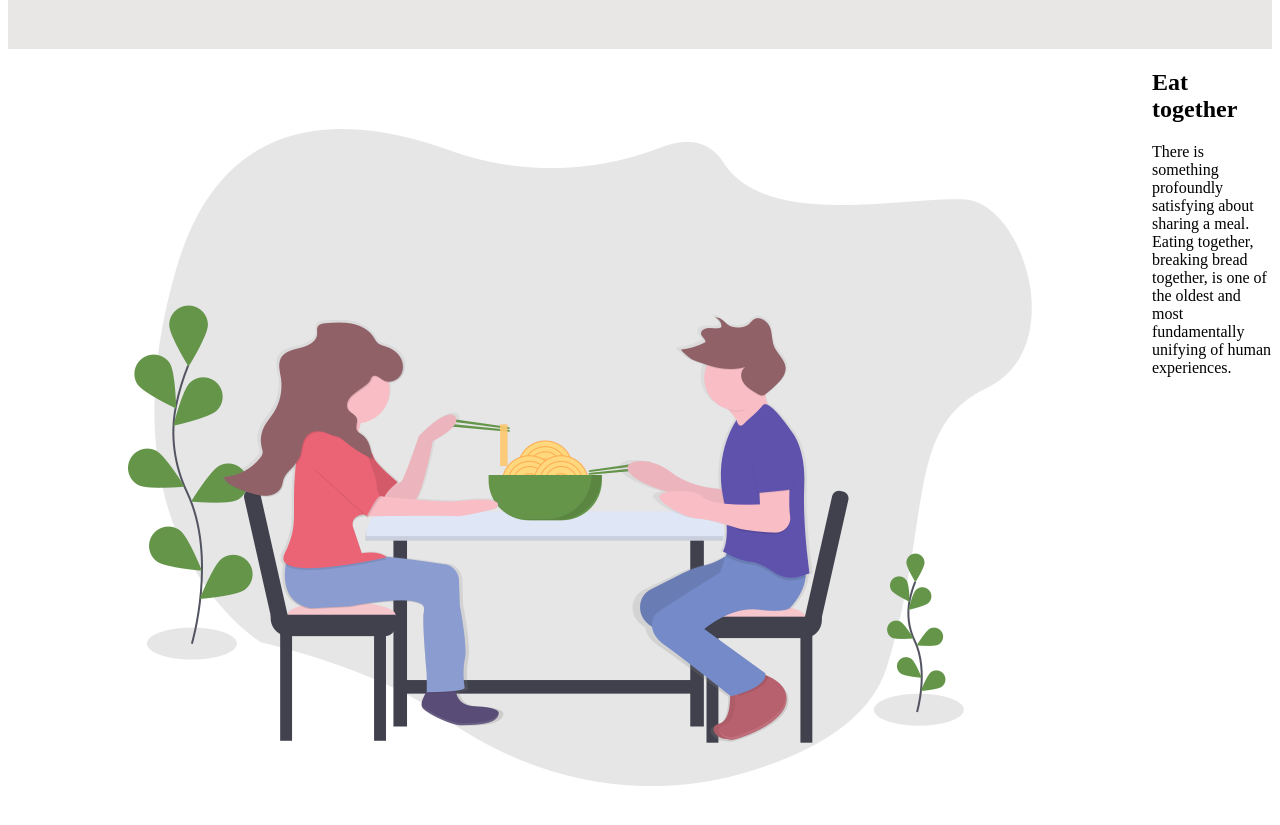
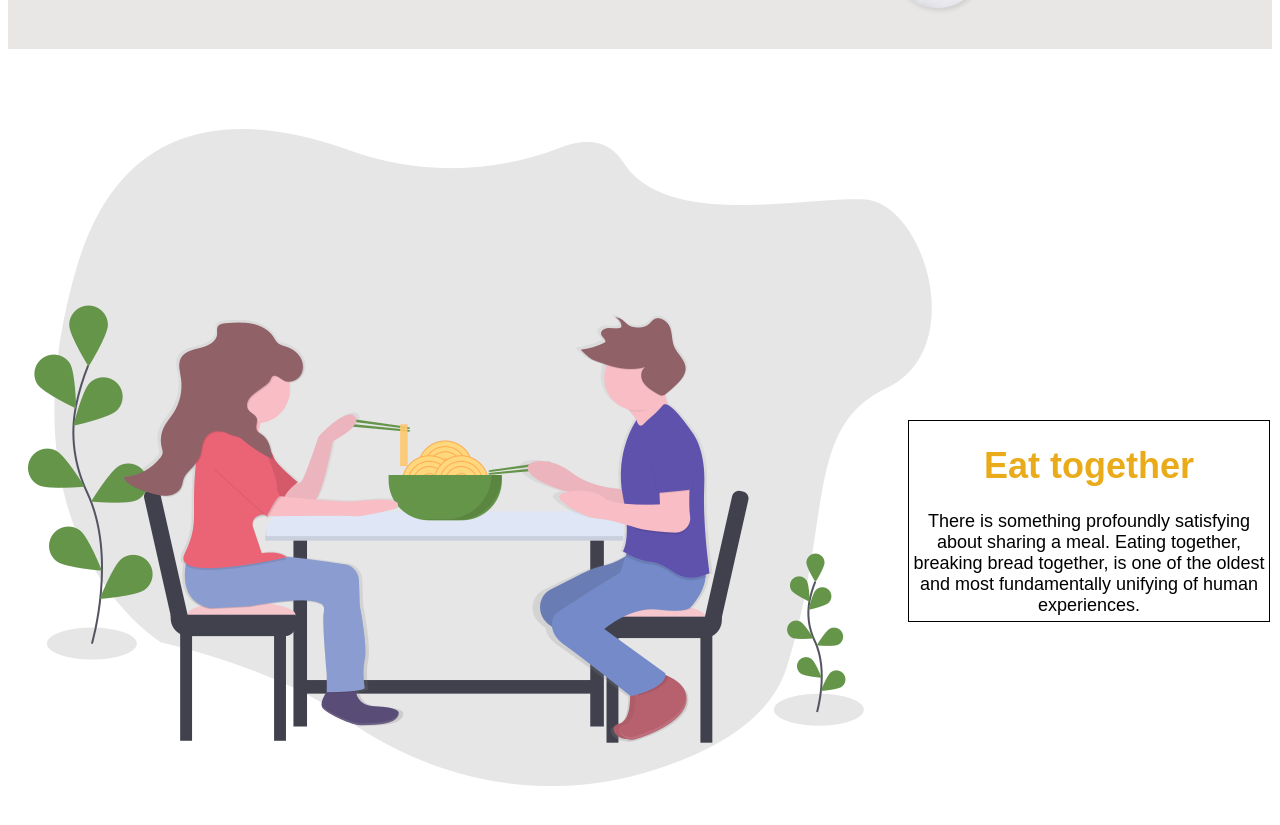
Before and after one commit to Kevson102/StreetFood-website, a plain HTML site: page index.html in a window 1280 px wide. Shown: the part 459-1284 px from the top of the page. Drawn offline with Linux system fonts and the light colour scheme.

Commit message:
FINALIZES THE DESIGN OF THE SECOND SECTION

```diff
--- a/index.css
+++ b/index.css
@@ -1,5 +1,5 @@
 body{
-    font-family: 'poppins' Arial, Helvetica, sans-serif;
+    font-family: 'Poppins' ,sans-serif;
 }
 .section_1{
     background-color: rgb(233, 230, 230);
@@ -31,6 +31,19 @@ header{
     height: 280px;
     border: 1px solid black;
     padding-left: 60px;
+}
+#paragraph2{
+    width: 360px;
+    height: 200px;
+    border: 1px solid black;
+    position: relative;
+    left: 900px;
+    top: -450px;
+    text-align: center;
+    font-size: large;
+}
+#paragraph2>h1{
+    color: #EAAB1B;
 }
 .button{
     background-color: #6CB840;
@@ -76,6 +89,10 @@ header{
     top: -2245px;
     opacity: 1;
 }
+#image7{
+    position: relative;
+    right: 100px;
+}
 #semicircle{
     height: 1000px;
     width: 1000px;
@@ -95,6 +112,7 @@ header{
     left: 650px;
     top: -1250px;
 }
-#section2a{
+/*#section2a{
     display: flex;
-}
+    align-items: center;
+}*/
--- a/index.html
+++ b/index.html
@@ -47,14 +47,14 @@
         <div class="section2">
             <div id="section2a">
                 <div id="image7"><img src="./Assets/eating_together.png" alt="eating together"></div>
-                <span>
-                    <h2>Eat together</h2>
+                <div id="paragraph2">
+                    <h1>Eat together</h1>
                     <p>
                     There is something profoundly satisfying about sharing a meal.
                     Eating together, breaking bread together, is one of the oldest and most fundamentally
                     unifying of human experiences.
                     </p>
-                </span>
+                </div>
             </div>
         </div>
     </body>
```
